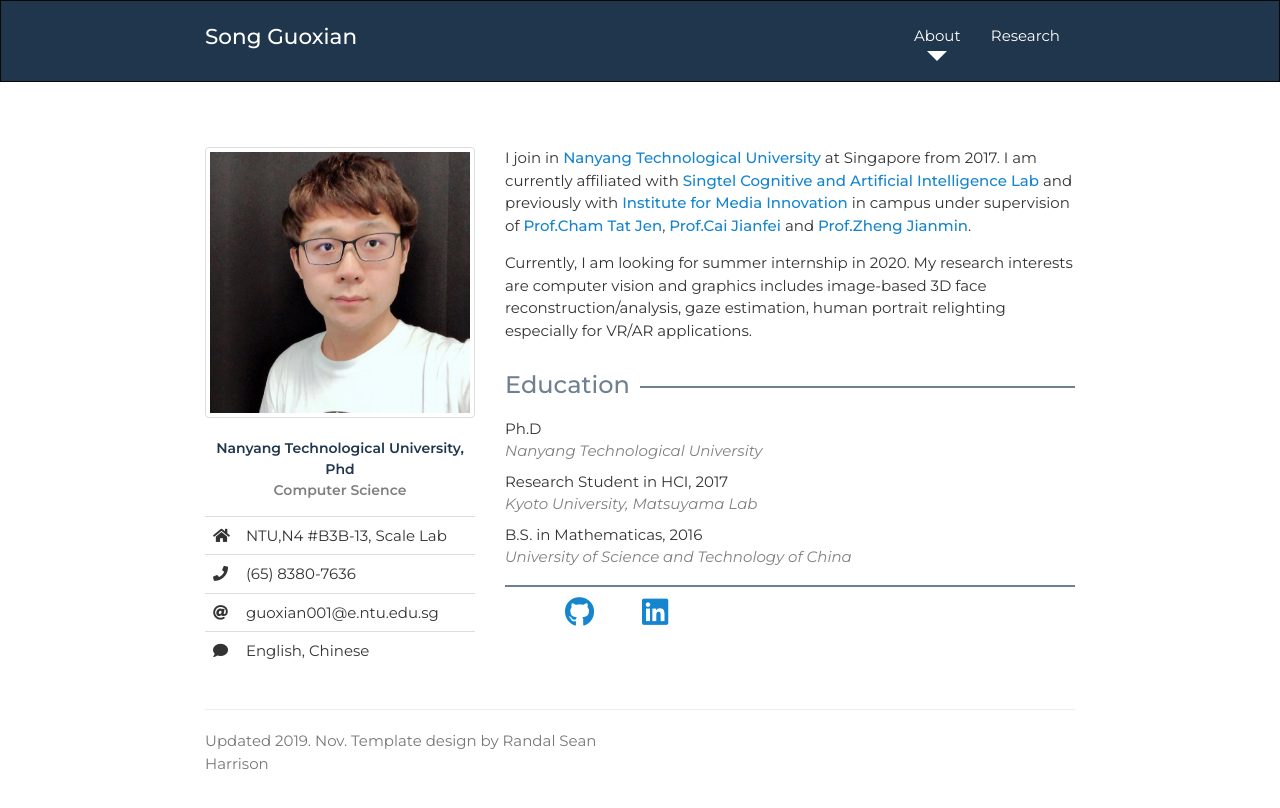
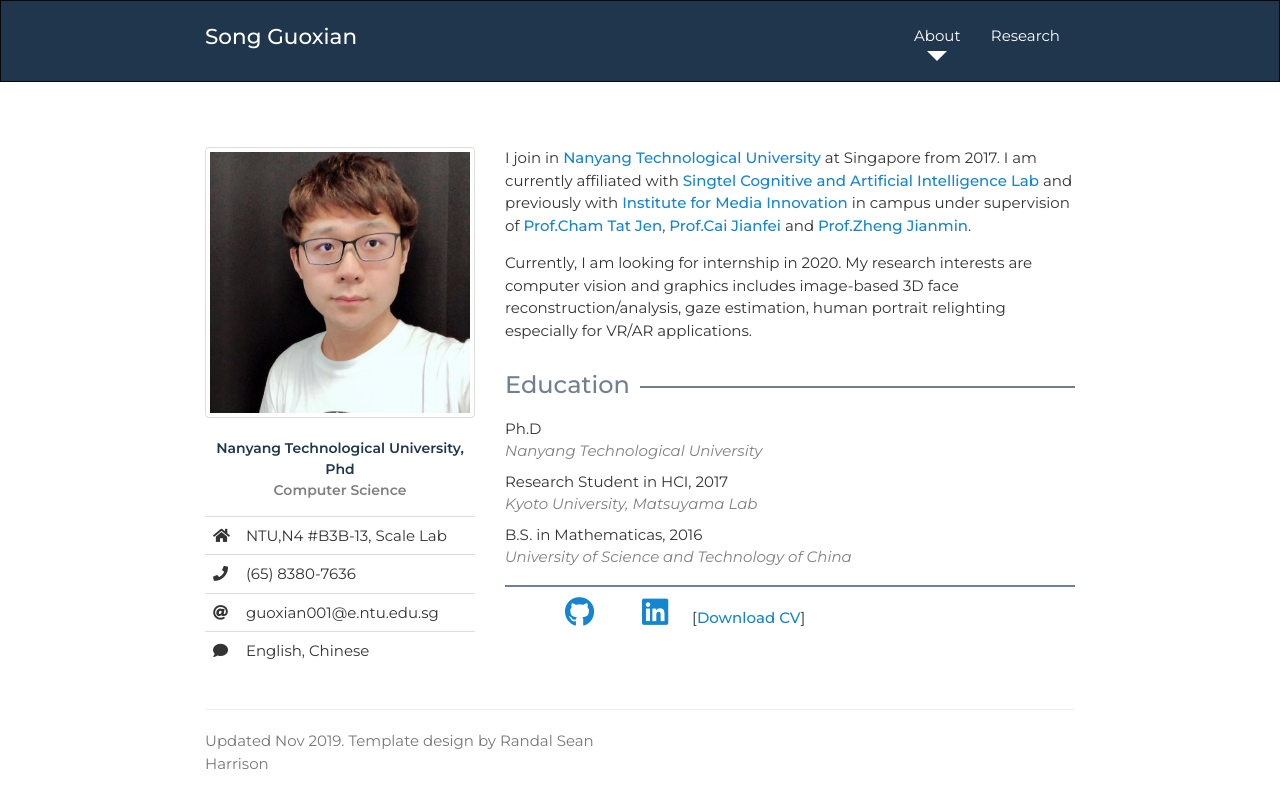
Before and after one commit to GuoxianSong/homepage, a plain HTML site: page index.html in a window 1280 px wide. Drawn offline with nearby package versions, Linux system fonts and the light colour scheme; some icons are missing.

Commit message:
update cv

```diff
--- a/footer.html
+++ b/footer.html
@@ -3,12 +3,7 @@
     <hr>
     <div class="row">
       <div class="col-sm-6 text-muted">
-        <p> Updated 2019. Nov. Template design by Randal Sean Harrison </p>
-
-      </div>
-      <div class="col-sm-6">
-        <!-- Social professional networking icons -->
-
+        <p> Updated Nov 2019. Template design by Randal Sean Harrison </p>
       </div>
     </div>
   </div>
--- a/index.html
+++ b/index.html
@@ -95,7 +95,7 @@
         <p>I join in <a href="https://www.ntu.edu.sg/Pages/home.aspx">Nanyang Technological University</a> at Singapore from 2017. I am currently affiliated with <a href="http://scale.ntu.edu.sg/Pages/default.aspx">Singtel Cognitive and Artificial Intelligence Lab</a> and previously with <a href="https://imi.ntu.edu.sg/Pages/Home.aspx">Institute for Media Innovation</a> in campus under supervision of <a href="https://www.ntu.edu.sg/home/astjcham/">Prof.Cham Tat Jen</a>, <a href="https://www.ntu.edu.sg/home/asjfcai/">Prof.Cai Jianfei</a> and <a href="https://www.ntu.edu.sg/home/asjmzheng/">Prof.Zheng Jianmin</a>.
         </p>
         <p>
-          Currently, I am looking for summer internship in 2020.
+          Currently, I am looking for internship in 2020.
           My research interests are computer vision and graphics includes image-based 3D face reconstruction/analysis, gaze estimation, human portrait relighting especially for VR/AR applications.
         </p>
 
@@ -131,6 +131,7 @@
           <li><a href="https://github.com/GuoxianSong" target="_blank"><i class="fab fa-github fa-2x"></i></a></li>
           <li><a href="https://scholar.google.com/citations?user=EMyFIYgAAAAJ&hl=en" target="_blank"><i class="ai ai-google-scholar-square ai-2x"></i></a></li>
           <li><a href="https://www.linkedin.com/in/guoxian-song-101558117/" target="_blank"><i class="fab fa-linkedin fa-2x"></i></a></li>
+          <li>[<a href="cv/Song_Guoxian_CV.pdf">Download CV</a>]</li>
         </ul>
 
 
```
Also changed, not shown: 1 other file.
